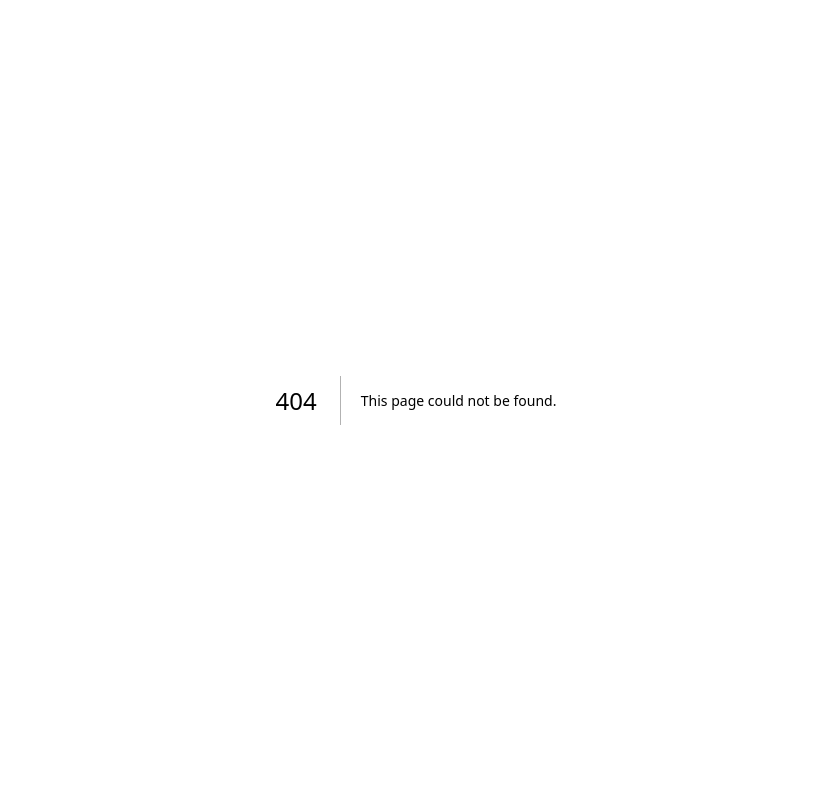
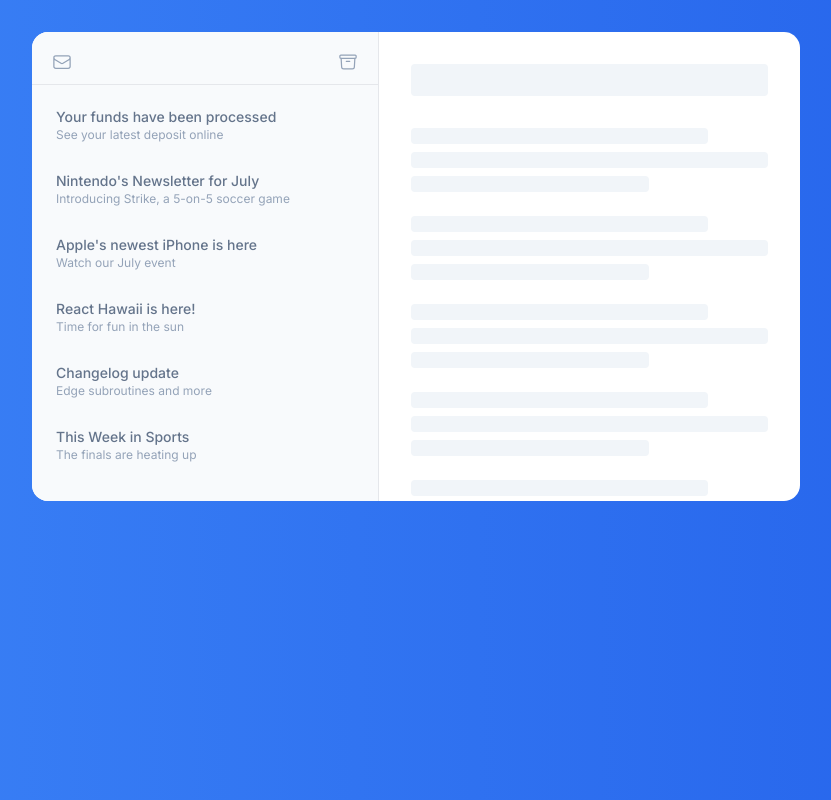
Before and after one commit to ismaelherreradev/ui-framer-motion, a Next.js app: page /email-client in a window 1280 px wide. Before the commit this address had no page. Shown: the whole page, without its empty margins (224-1055 px from the left). Built offline with nearby package versions, Linux system fonts and the light colour scheme.

Commit message:
Add email client component

```diff
--- /dev/null
+++ b/prettier.config.js
@@ -0,0 +1,4 @@
+// prettier.config.js
+module.exports = {
+  plugins: [require("prettier-plugin-tailwindcss")],
+};
--- /dev/null
+++ b/src/pages/email-client/email-client-motion.tsx
@@ -0,0 +1,143 @@
+import { useState } from "react";
+import { EnvelopeIcon, ArchiveBoxIcon } from "@heroicons/react/24/outline";
+
+import { motion, AnimatePresence } from "framer-motion";
+import { clsx } from "clsx";
+
+let titles = [
+  ["Apple's newest iPhone is here", "Watch our July event"],
+  [
+    "Nintendo's Newsletter for July",
+    "Introducing Strike, a 5-on-5 soccer game",
+  ],
+  ["Your funds have been processed", "See your latest deposit online"],
+  ["This Week in Sports", "The finals are heating up"],
+  ["Changelog update", "Edge subroutines and more"],
+  ["React Hawaii is here!", "Time for fun in the sun"],
+];
+
+let time = (value: number) => 1 * value;
+
+export default function EmailClientMotion(): JSX.Element {
+  // Create a state variable called `messages` and initialize it to an array
+  // of numbers from 0 to 8, which is the length of the array minus 1.
+  const [messages, setMessages] = useState<number[]>([
+    ...Array.from(Array(9).keys()),
+  ]);
+
+  // Set the initial state of the selected messages to an empty array
+  const [selectedMessage, setSelectedMessage] = useState<any[]>([]);
+
+  // Create a function that takes in a message ID
+  function toggleMessage(mid: number) {
+    // If the selected message ID is included in the array of selected messages
+    if (selectedMessage.includes(mid)) {
+      // Remove the message ID from the array of selected messages
+      setSelectedMessage((messages) => messages.filter((id) => id !== mid));
+    } else {
+      // Otherwise, add the message ID to the array of selected messages
+      setSelectedMessage((messages) => [...messages, mid]);
+    }
+  }
+
+  // Create an `addMessage` function that will add a new message to the array
+  // of messages. It will use the `setMessages` function to update the
+  // `messages` state variable.
+  function addMessage() {
+    // The new message ID is the last message ID plus 1.
+    let newId = (messages.at(-1) || 0) + 1;
+    // Update the `messages` state variable with the new message ID.
+    setMessages((messages: number[]) => [...messages, newId]);
+  }
+
+  function archiveSelectedMessages() {
+    // Create a new array of messages, excluding the selected ones.
+    setMessages((messages) =>
+      messages.filter((id) => !selectedMessage.includes(id))
+    );
+
+    // Reset the selected messages.
+    setSelectedMessage([]);
+  }
+
+  return (
+    <div className="flex h-2/3 flex-col  justify-center overscroll-y-contain py-8 px-6">
+      <div className="mx-auto flex w-full max-w-3xl flex-1 overflow-hidden rounded-2xl bg-white">
+        <div className="flex w-[45%] flex-col bg-slate-50 py-2">
+          <div className="border-b px-5">
+            <div className="flex justify-between py-2 text-right">
+              <button
+                onClick={addMessage}
+                className="-mx-2 rounded px-2 py-1 text-slate-400 hover:text-slate-500 active:bg-slate-200"
+              >
+                <EnvelopeIcon className="h-5 w-5 " />
+              </button>
+              <button
+                onClick={archiveSelectedMessages}
+                className="-mx-2 rounded px-2 py-1 text-slate-400 hover:text-slate-500 active:bg-slate-200"
+              >
+                <ArchiveBoxIcon className="h-5 w-5 " />
+              </button>
+            </div>
+          </div>
+          <ul className="overflow-y-scroll px-3 pt-2">
+            <AnimatePresence initial={false}>
+              {[...messages].reverse().map((mid) => (
+                <motion.li
+                  initial={{ opacity: 0, height: 0 }}
+                  animate={{ opacity: 1, height: "auto" }}
+                  exit={{ opacity: 0, height: 0 }}
+                  transition={{ opacity: { duration: 0.2 } }}
+                  key={mid}
+                  className="relative"
+                >
+                  <div className="py-0.5">
+                    <button
+                      onClick={() => toggleMessage(mid)}
+                      className={clsx(
+                        "block w-full cursor-pointer truncate rounded py-3 px-3 text-left",
+                        {
+                          "bg-blue-500": selectedMessage.includes(mid),
+                          "hover:bg-slate-200": !selectedMessage.includes(mid),
+                        }
+                      )}
+                    >
+                      <p
+                        className={clsx("truncate text-sm font-medium", {
+                          "text-white": selectedMessage.includes(mid),
+                          "text-slate-500": !selectedMessage.includes(mid),
+                        })}
+                      >
+                        {titles[mid % titles.length][0]}
+                      </p>
+                      <p
+                        className={clsx("truncate text-xs", {
+                          "text-blue-200": selectedMessage.includes(mid),
+                          "text-slate-400": !selectedMessage.includes(mid),
+                        })}
+                      >
+                        {titles[mid % titles.length][1]}
+                      </p>
+                    </button>
+                  </div>
+                </motion.li>
+              ))}
+            </AnimatePresence>
+          </ul>
+        </div>
+        <div className="flex-1 overflow-y-scroll border-l px-8 py-8">
+          <h1 className="h-8 rounded bg-slate-100 text-2xl font-bold" />
+          <div className="mt-8 space-y-6">
+            {[...Array.from(Array(9).keys())].map((i) => (
+              <div key={i} className="space-y-2 text-sm">
+                <p className="h-4 w-5/6 rounded bg-slate-100" />
+                <p className="h-4 rounded bg-slate-100" />
+                <p className="h-4 w-4/6 rounded bg-slate-100" />
+              </div>
+            ))}
+          </div>
+        </div>
+      </div>
+    </div>
+  );
+}
--- /dev/null
+++ b/src/pages/email-client/index.tsx
@@ -0,0 +1,9 @@
+import EmailClientMotion from "./email-client-motion";
+
+export default function EmailClientPage(): JSX.Element {
+  return (
+    <div className=" h-screen bg-gradient-to-r from-blue-500 to-blue-600 px-4">
+      <EmailClientMotion />
+    </div>
+  );
+}
--- a/src/pages/index.tsx
+++ b/src/pages/index.tsx
@@ -19,6 +19,9 @@ export default function Home() {
               <div className="p-8">
                 <Link href={"/multistep-wizard"}>Multistep wizard</Link>
               </div>
+              <div className="p-8">
+                <Link href={"/email-client"}>Email Client</Link>
+              </div>
             </div>
           </div>
         </div>
--- a/src/pages/multistep-wizard/index.tsx
+++ b/src/pages/multistep-wizard/index.tsx
@@ -1,16 +1,10 @@
-import MultiStepWizard from "./multistep-wizard";
 import MultiStepWizardMotion from "./multistep-wizard-motion";
 
 export default function MultiStepWizardPage(): JSX.Element {
   return (
-    <div className="px-10 min-h-screen bg-gradient-to-r from-blue-500 to-blue-600 pt-20">
-      <div className="flex flex-wrap w-full justify-center gap-16">
+    <div className="min-h-screen bg-gradient-to-r from-blue-500 to-blue-600 px-4 pt-20">
+      <div className="flex w-full flex-wrap justify-center gap-16">
         <div className="w-full max-w-md">
-          <h1 className="text-3xl font-bold text-white mb-5">Base</h1>
-          <MultiStepWizard />
-        </div>
-        <div className="w-full max-w-md">
-          <h1 className="text-3xl font-bold text-white mb-5">With framer motion</h1>
           <MultiStepWizardMotion />
         </div>
       </div>
--- a/src/pages/multistep-wizard/multistep-wizard-motion.tsx
+++ b/src/pages/multistep-wizard/multistep-wizard-motion.tsx
@@ -7,7 +7,7 @@ type StepProps = {
   currentStep: number;
 };
 
-const time = (value: number) => 1 * value;
+const time = (value: number) => 0.5 * value;
 
 const backgroundTransition = { duration: time(0.2) };
 const backgroundVariants = {
--- a/src/pages/multistep-wizard/multistep-wizard.tsx
+++ /dev/null
@@ -1,76 +0,0 @@
-import { useState } from "react";
-import { clsx } from "clsx";
-
-type StepProps = {
-  step: number;
-  currentStep: number;
-};
-
-function Step({ step, currentStep }: StepProps): JSX.Element {
-  let status = currentStep === step ? "active" : currentStep < step ? "inactive" : "complete";
-
-  return (
-    <div
-      className={clsx("relative flex h-10 w-10 items-center justify-center rounded-full border-2 font-semibold", {
-        "border-blue-500 bg-white text-blue-500": status === "active",
-        "border-blue-500 bg-blue-500": status === "complete",
-        "border-slate-200 bg-white text-slate-400": status === "inactive",
-      })}
-    >
-      <div className="flex items-center justify-center">
-        {status === "complete" ? <CheckIcon className="h-6 w-6 text-white" /> : <span>{step}</span>}
-      </div>
-    </div>
-  );
-}
-
-function CheckIcon(props: React.ComponentProps<"svg">): JSX.Element {
-  return (
-    <svg {...props} fill="none" viewBox="0 0 24 24" stroke="currentColor" strokeWidth={3}>
-      <path strokeLinecap="round" strokeLinejoin="round" d="M5 13l4 4L19 7" />
-    </svg>
-  );
-}
-
-export default function MultiStepWizard() {
-  let [step, setStep] = useState(1);
-
-  return (
-    <div className="w-full max-w-md rounded-2xl bg-white">
-      <div className="flex justify-between rounded p-8">
-        <Step step={1} currentStep={step} />
-        <Step step={2} currentStep={step} />
-        <Step step={3} currentStep={step} />
-        <Step step={4} currentStep={step} />
-      </div>
-      <div className="px-8 pb-8">
-        <div>
-          <div className="mt-2 h-6 w-40 rounded bg-slate-100" />
-          <div className="mt-4 space-y-2">
-            <div className="h-4 w-5/6 rounded bg-slate-100" />
-            <div className="h-4 rounded bg-slate-100" />
-            <div className="h-4 w-4/6 rounded bg-slate-100" />
-          </div>
-        </div>
-
-        <div className="mt-10 flex justify-between">
-          <button
-            onClick={() => setStep(step < 2 ? step : step - 1)}
-            className="rounded px-2 py-1 text-slate-400 hover:text-slate-700"
-          >
-            Back
-          </button>
-          <button
-            onClick={() => setStep(step > 4 ? step : step + 1)}
-            className={clsx(
-              "flex items-center justify-center rounded-full bg-blue-500 py-1.5 px-3.5 font-medium tracking-tight text-white hover:bg-blue-600 active:bg-blue-700",
-              { "pointer-events-none opacity-50": step > 4 }
-            )}
-          >
-            Continue
-          </button>
-        </div>
-      </div>
-    </div>
-  );
-}
```
Also changed, not shown: package.json (+5 -2 lines), .eslintrc.json, 1 other file (tests, documents, lock files or other folders).
